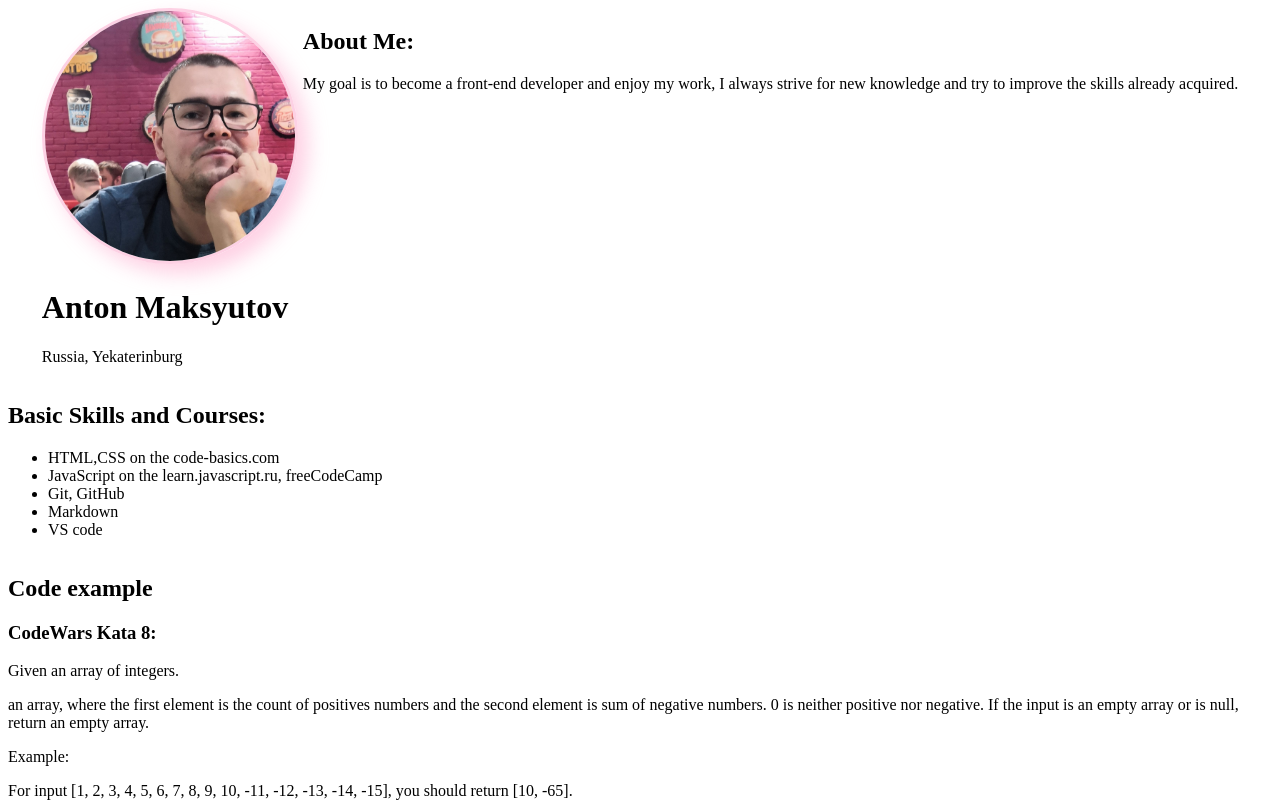
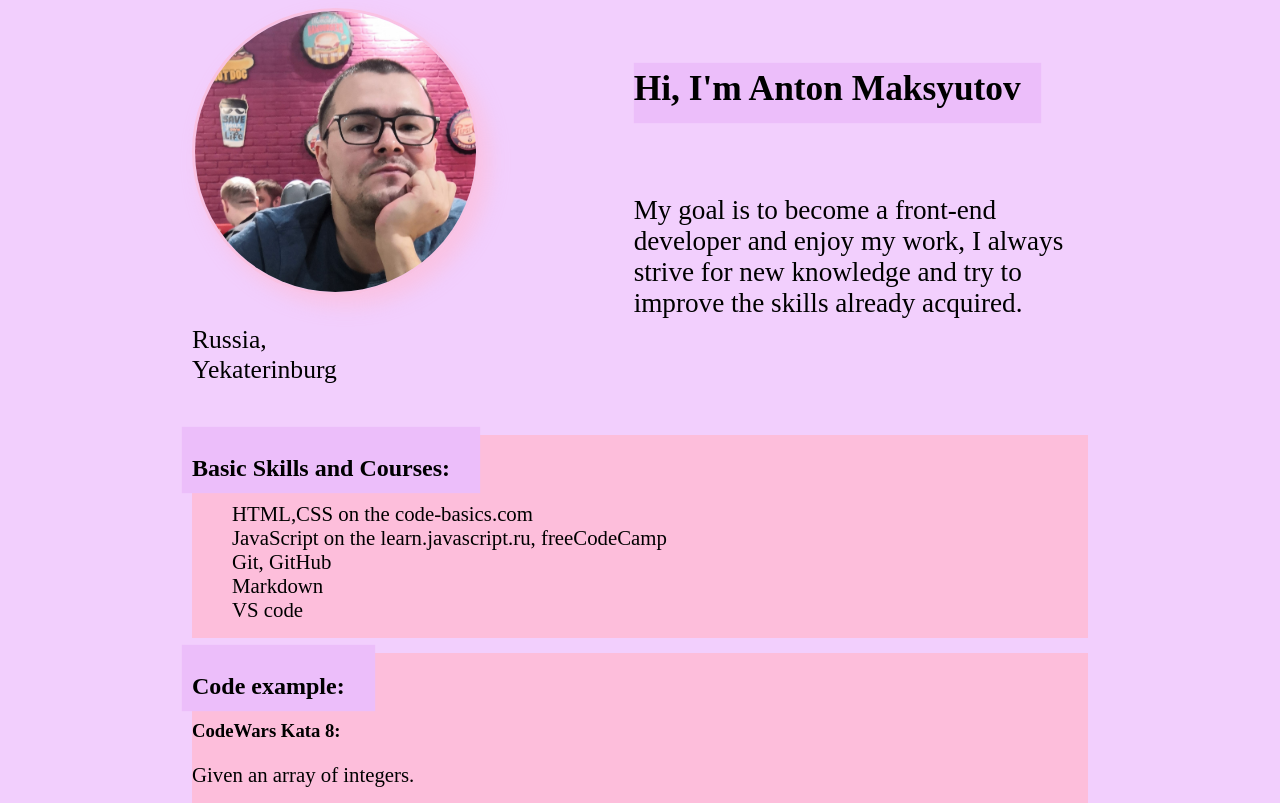
Before and after one commit to AntonMaksyutov/rsschool-cv, a plain HTML site: page index.html in a window 1280 px wide. Shown: the top 803 px of the page. Drawn offline with Linux system fonts and the light colour scheme.

Commit message:
docs: add style on html

```diff
--- a/index.html
+++ b/index.html
@@ -7,21 +7,23 @@
     </head>
     <body>
         <header>
-
             <div class="head">
-                <img src="img/my_foto/IMG-20210212-WA0261.jpeg" width="250px" height="250px" alt="My foto" class="myfoto">
-                <h1>Anton Maksyutov</h1>
-                <p id="location">Russia, Yekaterinburg</p>
+                <div>
+                    <img src="img/my_foto/IMG-20210212-WA0261.jpeg" alt="My foto" class="myfoto">
+                </div>
+                    <p id="location">Russia,<br>Yekaterinburg</p>
             </div>
             <div class="about">
-                <h2>About Me:</h2>
+                <h1>
+                    <p><span class="headpathname">Hi, I'm Anton Maksyutov</span></p>
+                </h1>
                 <p>My goal is to become a front-end developer and enjoy my work,
                     I always strive for new knowledge and try to improve the skills already acquired.</p>
             </div>
         </header>
         <main>
-            <div class="education">
-                <h2>Basic Skills and Courses:</h2>
+            <div class="education backcolor">
+                <h2><span class="headpath">Basic Skills and Courses:</span></h2>
                 <ul>
                     <li>HTML,CSS on the code-basics.com</li>
                     <li>JavaScript on the learn.javascript.ru, freeCodeCamp</li>
@@ -30,8 +32,8 @@
                     <li>VS code</li>
                 </ul>
             </div>
-            <div class="code">
-                <h2>Code example</h2>
+            <div class="code backcolor">
+                <h2><span class="headpath">Code example:</span></h2>
                 <h3>CodeWars Kata 8:</h3>
                     <p>Given an array of integers.</p>
 
@@ -70,28 +72,30 @@
                     </code>
                 </pre>
             </div>
-            <div>
-                <h2>My projects:</h2>
+            <div class="backcolor">
+                <h2><span class="headpath">My projects:</span></h2>
                 <p>This CV</p>
             </div>
-            <div>
-                <h2>Languages:</h2>
+            <div class="backcolor">
+                <h2><span class="headpath">Languages:</span></h2>
                 <ul>
                     <li>Russian - Native</li>
                     <li>English A2</li>
                 </ul>
             </div>
+        </main>
         <footer>
             <div>
-                <p>Contacts:</p>
+                <p><span class="contacts">Contacts:</span></p>
                 <ul>
                     <li>Email: ant87m@yandex.ru</li>
                     <li>Discord: Last#3984</li>
                     <li>Telegram: @Ant87M</li>
                     <li><a href="https://github.com/AntonMaksyutov">My GitHub</a></li>
                 </ul>
-                <p><a href="https://rs.school/js/">I study at Rsschool</a>- join me</p>
-                <img src="img/logo/rs_school_js (1).svg" alt="logo rsschool">
+            </div>
+            <div>
+                <p><span>I'm study at Rsschool - </span><span class="curse"><a href="https://rs.school/js/">join me</span></a></p>
             </div>
         </footer>
     </body>
--- a/styles/style.css
+++ b/styles/style.css
@@ -1,24 +1,114 @@
+body {
+    display:flex;
+    flex-direction: column;
+    justify-content: center;
+    align-items: center;
+    gap: 25px;
+    background-color: #F2CFFD;
+}
+
 header {
     display: flex;
-    justify-content: center;
-    gap: 5px;
+    width: 70vw;
+    column-gap: 40px;
     border-spacing: 5px;
 }
 
+.about {
+    display: flex;
+    flex-direction: column;
+    font-size: 170%;
+    min-height: 90%;
+    align-items: stretch;
+}
+
+.head {
+    display: flex;
+    flex-direction: column;
+    justify-content: center;
+    align-content: center;
+}
+#location {
+    font-size: 160%;
+}
+
+.name {
+    font-size: 35px;
+}
 .myfoto {
     border-radius: 100%;
     border: 3px solid rgba(253,190,217, 0.7);
     box-shadow: 10px 10px 20px rgba(253,190,217, 0.7);
     justify-content: center;
+    align-content: center;
+    width: 70%;
 }
 
 main {
     display: flex;
+    justify-content: center;
     flex-direction: column;
-    justify-content: center;
+    width: 70vw;
+    gap: 15px;
 }
 
 footer {
     display: flex;
-    justify-content: center;
+    justify-content: space-between;
+    width: 70vw;
+    max-height: 10%;
+    background-image: url(../img/logo/rs_school_js\ \(1\).svg);
+    background-repeat: no-repeat;
+    background-size: 25%;
+    background-position: 100% 100%;
+    background-color: #F2CFFD;
 }
+
+li {
+    list-style-type: none;
+    font-size: 130%;
+}
+
+.headpath {
+    background: #ECBEFA;
+    box-shadow: 10px -8px 1px 20px #ECBEFA;
+}
+
+.headpathname {
+    background: #ECBEFA;
+    box-shadow: 10px 5px 1px 10px #ECBEFA;
+}
+
+h2 {
+    font-size: 150%;
+}
+
+main p {
+    font-size: 130%;
+}
+
+.backcolor {
+    background-color: #FDBEDB;
+}
+
+footer {
+    background-color: #B49ABC;
+}
+
+.contacts {
+    font-size: 150%;
+    background: #ECBEFA;
+    box-shadow: 10px -12px 1px 20px #ECBEFA;
+}
+
+footer p {
+    font-size: 150%;
+}
+
+.curse {
+    font-size: 150%;
+}
+
+h1 {
+    font-size: 130%;
+}
```
